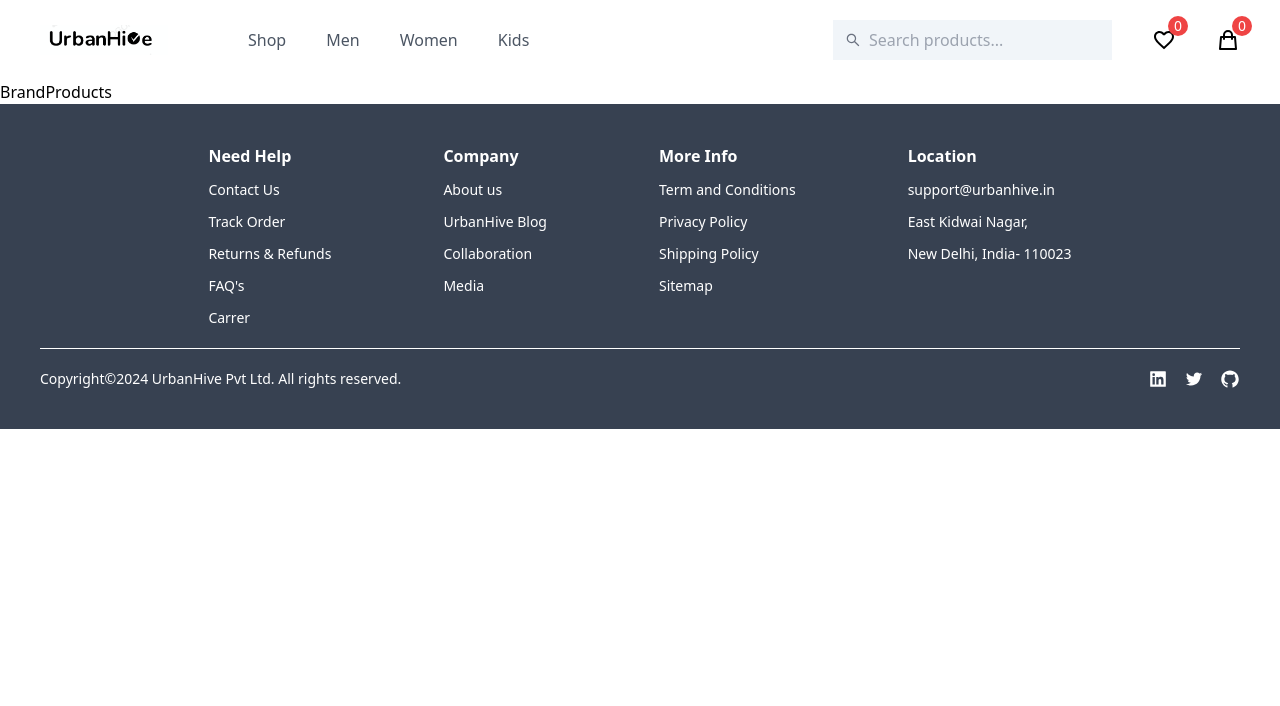
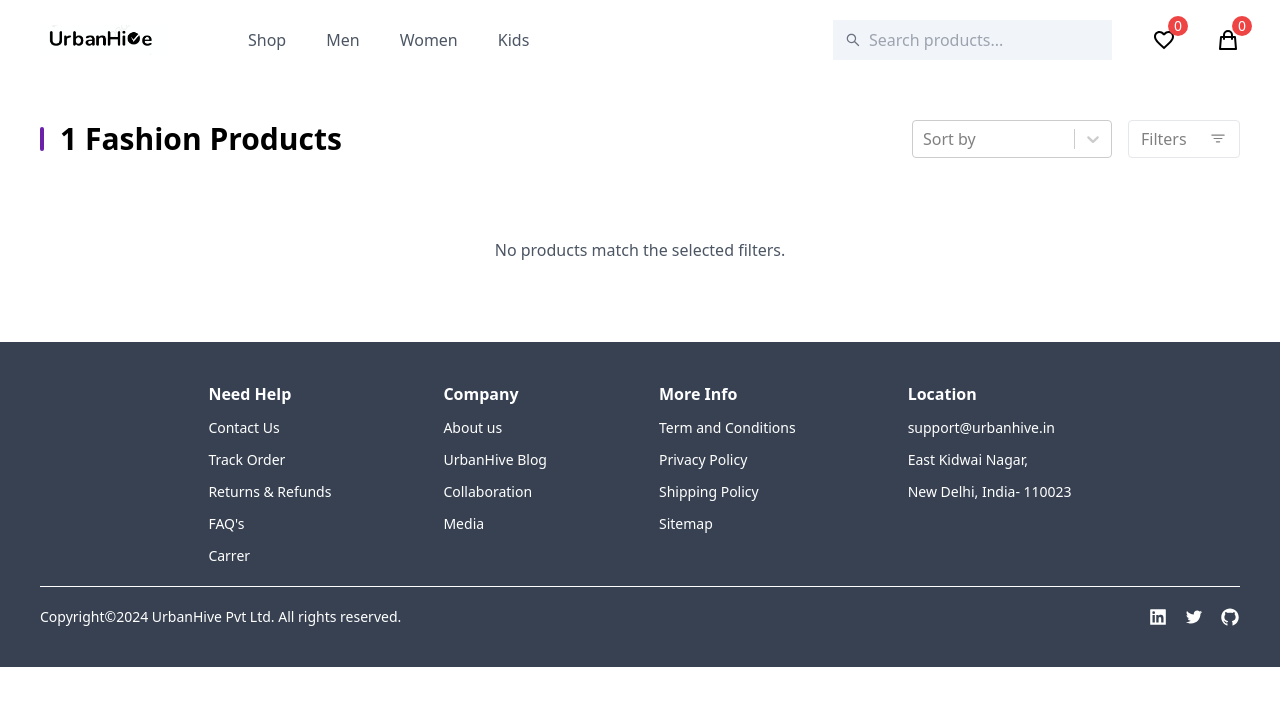
Before and after one commit to yogi04-ait/urbanhive-ecommerceapplication, a React (Create React App) app: page /products/brand/1 in a window 1280 px wide. Shown: the top 706 px of the page. Built offline with nearby package versions, Linux system fonts and the light colour scheme.

Commit message:
card secetion completed

```diff
--- a/src/components/Card/CatgoryCard.js
+++ b/src/components/Card/CatgoryCard.js
@@ -1,9 +1,19 @@
 import React from 'react'
 import { motion } from 'framer-motion'
 import { BsArrowRight } from "react-icons/bs";
+import { animateScroll as scroll } from 'react-scroll';
 import Lazy from '../LazyLoading/Lazy';
+import { useNavigate } from 'react-router';
 
 const CatgoryCard = ({ img, title, category }) => {
+    const navigate = useNavigate()
+    const handleNavigate =()=>{
+        scroll.scrollToTop({
+            duration:500,
+            smooth:true,
+        })
+        navigate(`${category}/${title}`);
+    }
     return (
         <section className="w-[270px] h-[460px] flex flex-col items-start justify-start gap-2 rounded">
             <div className="w-full h-full">
@@ -14,7 +24,7 @@ const CatgoryCard = ({ img, title, category }) => {
             </div>
             <div className="w-full flex flex-col justify-between items-start gap-1">
                 <div className="w-full flex justify-between">
-                    <h1 className="text-lg font-semibold text-black-100 capitalize cursor-pointer">
+                    <h1 className="text-lg font-semibold text-black-100 capitalize cursor-pointer" onClick={handleNavigate}>
                         {title}
                     </h1>
                     <motion.div
@@ -26,11 +36,13 @@ const CatgoryCard = ({ img, title, category }) => {
                             repeat: Infinity,
                             repeatType: "loop",
                         }}
+                        onClick={handleNavigate}
                     >
                         <BsArrowRight className="cursor-pointer" />
                     </motion.div>
                 </div>
                 <p
+                    onClick={handleNavigate}
                     className="text-light-gray-100 text-xs lg:text-sm cursor-pointer"
                 >
                     Explore Now
--- a/src/components/Shop/Brand.js
+++ b/src/components/Shop/Brand.js
@@ -1,11 +1,14 @@
 import { animateScroll as scroll } from "react-scroll";
 import Lazy from "../LazyLoading/Lazy";
 import { Brands } from "../../data/data";
+import { useNavigate } from "react-router";
 
 
 import React from 'react'
 
 const Brand = () => {
+  const navigate = useNavigate();
+
   return (
     <section className="w-full h-full px-5 xl:px-10 py-10">
     <main className="w-full h-fit bg-gray-700 flex flex-col items-center justify-center gap-10 rounded-md px-10 py-20">
@@ -25,6 +28,7 @@ const Brand = () => {
                 duration: 500,
                 smooth: true,
               });
+              navigate(`/products/brand/${brand.brand}`);
             }}
             key={brand.brand}
           >
--- a/src/components/pages/BrandProducts.js
+++ b/src/components/pages/BrandProducts.js
@@ -1,8 +1,136 @@
-import React from 'react'
+import { useParams } from "react-router"
+import ProductCard from "../Card/ProductCard";
+import { products } from "../../data/data";
+import FilterCard from "../Card/FilterCard";
+import TitleCard from "../Card/TitleCard";
+import { BsFilter } from "react-icons/bs";
+import { useState } from "react";
+import Select from "react-select";
+
 
 const BrandProducts = () => {
+  const {category} = useParams();
+  const {brand} = useParams();
+  const [openFilter, setOpenFilter] = useState(false);
+  const [selectedFilters, setSelectedFilters] = useState({
+    tag:null,
+    range:null,
+    color:null,
+    gender:null,
+    brand:brand
+  })
+  const filteredProducts = products.filter(product=>product.brand === brand);
+  const [sortBy, setSortBy] = useState("lowToHigh");
+  const sortProductsByPrice = (products, sortBy) => {
+    const sortedProducts = [...products];
+    if (sortBy === "lowToHigh") {
+      sortedProducts.sort((a, b) => a.price - b.price);
+    } else if (sortBy === "highToLow") {
+      sortedProducts.sort((a, b) => b.price - a.price);
+    }
+    return sortedProducts;
+  };
+
+  const sortOptions = [
+    { value: "lowToHigh", label: "Price: Low to High" },
+    { value: "highToLow", label: "Price: High to Low" },
+  ];
+  const handleFilterChange = (filter) => {
+    setSelectedFilters({ ...selectedFilters, ...filter });
+  };
+
+  let filteredProductsState = filteredProducts;
+
+  if (selectedFilters.tag) {
+    filteredProductsState = filteredProductsState.filter(
+      (product) => product.tag === selectedFilters.tag
+    );
+  }
+  if (selectedFilters.range) {
+    filteredProductsState = filteredProductsState.filter(
+      (product) => product.range === selectedFilters.range
+    );
+  }
+  if (selectedFilters.color) {
+    filteredProductsState = filteredProductsState.filter(
+      (product) => product.color === selectedFilters.color
+    );
+  }
+  if (selectedFilters.gender) {
+    filteredProductsState = filteredProductsState.filter(
+      (product) => product.gender === selectedFilters.gender
+    );
+  }
+
+  const noMatchesFound = filteredProductsState.length === 0;
+
   return (
-    <div>BrandProducts</div>
+    <main className="w-full h-full">
+        <section className="w-full h-full flex flex-col items-start justify-start px-5 xl:px-10 py-10 gap-10 ">
+          <header className="w-full h-full flex items-start lg:items-center ">
+            <TitleCard title={`${brand} Fashion Products`} />
+            <div className="flex flex-col lg:flex-row  items-center gap-4">
+              <Select
+                name="sort"
+                value={sortBy}
+                onChange={(selectedOption) => setSortBy(selectedOption.value)}
+                isClearable={true}
+                isSearchable={true}
+                options={sortOptions}
+                getOptionLabel={(option) => option.label}
+                getOptionValue={(option) => option.value}
+                placeholder="Sort by"
+                classNamePrefix="select"
+                className="w-[120px] sm:w-[200px] text-black outline-none"
+              />
+              <button
+                className="w-[120px] sm:w-[200px] lg:w-28 flex justify-between items-center gap-4 text-[#808080] border-[1px] border-dark-white rounded px-3 py-[6px]"
+                onClick={() => setOpenFilter(!openFilter)}
+              >
+                Filters
+                <BsFilter
+                  className={`text-lg ${openFilter ? "rotate-180" : ""}`}
+                  style={{ transition: "transform 0.5s" }}
+                />
+              </button>
+            </div>
+          </header>
+          <section className="w-full h-full flex flex-wrap items-center justify-center gap-10">
+            {noMatchesFound ? (
+              <div className="w-full py-10 text-center text-gray-600">
+                No products match the selected filters.
+              </div>
+            ) : (
+              sortProductsByPrice(filteredProductsState, sortBy).map(
+                (product) => (
+                  <main key={product.id}>
+                    <ProductCard
+                      product={product}
+                      id={product.id}
+                      img={product.img}
+                      title={product.title}
+                      price={product.price}
+                      brand={product.brand}
+                      isNew={product.isNew}
+                    />
+                  </main>
+                )
+              )
+            )}
+          </section>
+        </section>
+        {openFilter && (
+          <section className={`absolute top-0 right-0 bottom-0 left-0 w-[50%] sm:w-[50%] md:w-[40%] lg:w-[30%] h-screen overflow-scroll bg-white shadow-lg rounded ${openFilter? "slide-right" : "slide-left"} `}>
+            <FilterCard
+              category={category}
+              setOpenFilter={setOpenFilter}
+              filteredProducts={filteredProducts}
+              onFilterChange={handleFilterChange}
+              selectedFilters={selectedFilters}
+            />
+          </section>
+        )}
+      </main>
   )
 }
 
--- a/src/components/pages/Cart.js
+++ b/src/components/pages/Cart.js
@@ -1,14 +1,11 @@
 import { useDispatch, useSelector } from "react-redux"
 import Lazy from "../LazyLoading/Lazy";
 import TitleCard from "../Card/TitleCard"
-import { animateScroll as scroll } from "react-scroll"
 import { GiShoppingBag } from "react-icons/gi"
 import { removeItem, updateQuantity } from "../redux/cartReducer"
 import { BsArrowLeft } from "react-icons/bs"
-import { useNavigate } from "react-router"
 
 const Cart = () => {
-  const navigate = useNavigate();
   const dispatch = useDispatch();
   const products = useSelector((state)=>state.cart.clothes);
 
@@ -31,13 +28,7 @@ const Cart = () => {
     return total.toFixed(2);
   };
 
-  const goToBilling = () => {
-    scroll.scrollToTop({
-      duration: 500,
-      smooth: true,
-    });
-    navigate("/billing", { state: { products } });
-  };
+
 
   return (
     <>
@@ -155,7 +146,7 @@ const Cart = () => {
               <p className="text-light-gray-100 text-sm font-satoshi font-normal">
                 Taxes and shipping are calculated at checkout
               </p>
-              <button onClick={goToBilling} className="bg-purple-600 px-6 text-white py-2 font-medium rounded">
+              <button  className="bg-purple-600 px-6 text-white py-2 font-medium rounded">
                 Purchase now
               </button>
             </section>
```
